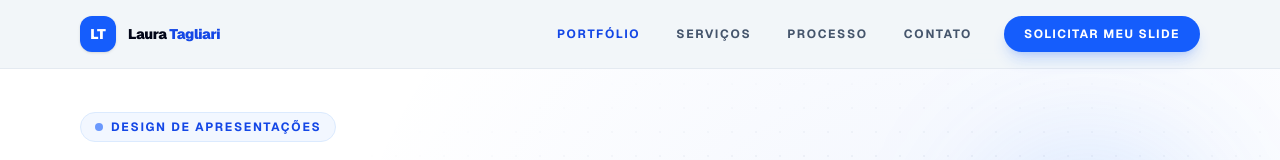
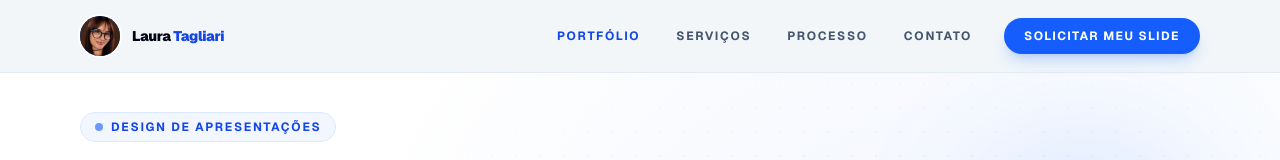
Before and after one commit to igorfc211-source/Portfolio-Laura, a Next.js app: page / in a window 1280 px wide. Shown: the top 160 px of the page. Built offline with nearby package versions, Linux system fonts and the light colour scheme.

Commit message:
terceiro version

```diff
--- a/src/components/hero.tsx
+++ b/src/components/hero.tsx
@@ -15,7 +15,7 @@ import { SocialLink } from "./social-link";
 /* ── Conteúdo editável ────────────────────────────────────────────────────── */
 
 // Foto principal da Laura. Troque somente este caminho quando o arquivo final chegar.
-const LAURA_PHOTO = "/media/photo/laura.jpg";
+const LAURA_PHOTO = "/images/Mulherlinda.jpeg";
 
 const TAGLINE = "ESPECIALISTA EM MENTORIA COM APRESENTAÇÕES";
 const CTA_LABEL = "Solicitar meu slide";
--- a/src/components/navbar.tsx
+++ b/src/components/navbar.tsx
@@ -2,7 +2,11 @@
 
 import { useEffect, useState } from "react";
 import { AnimatePresence, motion } from "framer-motion";
+import Image from "next/image";
 import { LuMenu, LuX } from "react-icons/lu";
+
+// Foto da Laura (arquivo em public/images/). Para trocar, basta mudar aqui.
+const LAURA_PHOTO = "/images/lindaPerfeita.png";
 
 const navLinks = [
   { label: "Portfólio", href: "#portfolio", id: "portfolio" },
@@ -10,6 +14,31 @@ const navLinks = [
   { label: "Processo", href: "#processo", id: "processo" },
   { label: "Contato", href: "#contato", id: "contato" },
 ];
+
+/** Foto redonda da Laura; se a imagem falhar, mostra o monograma "LT". */
+function NavAvatar() {
+  const [failed, setFailed] = useState(false);
+
+  return (
+    <span className="relative h-10 w-10 shrink-0 overflow-hidden rounded-full bg-blue-600 shadow-sm ring-2 ring-white">
+      {failed ? (
+        <span className="grid h-full w-full place-items-center text-sm font-black text-white">
+          LT
+        </span>
+      ) : (
+        <Image
+          src={LAURA_PHOTO}
+          alt="Foto de Laura Tagliari"
+          fill
+          priority
+          sizes="40px"
+          className="object-cover object-top"
+          onError={() => setFailed(true)}
+        />
+      )}
+    </span>
+  );
+}
 
 export function Navbar() {
   const [scrolled, setScrolled] = useState(false);
@@ -62,9 +91,7 @@ export function Navbar() {
             className="flex items-center gap-3 rounded-full focus-visible:outline-none focus-visible:ring-2 focus-visible:ring-blue-600 focus-visible:ring-offset-2 focus-visible:ring-offset-slate-100"
             aria-label="Ir para o início"
           >
-            <span className="grid h-9 w-9 place-items-center overflow-hidden rounded-xl bg-blue-600 text-sm font-black text-white shadow-sm">
-              LT
-            </span>
+            <NavAvatar />
             <span className="text-sm font-black tracking-tight text-slate-950">
               Laura <span className="text-blue-700">Tagliari</span>
             </span>
```
Also changed, not shown: public/images/Mulherlinda.jpeg (added), public/images/fotoPerfil.png (added).
